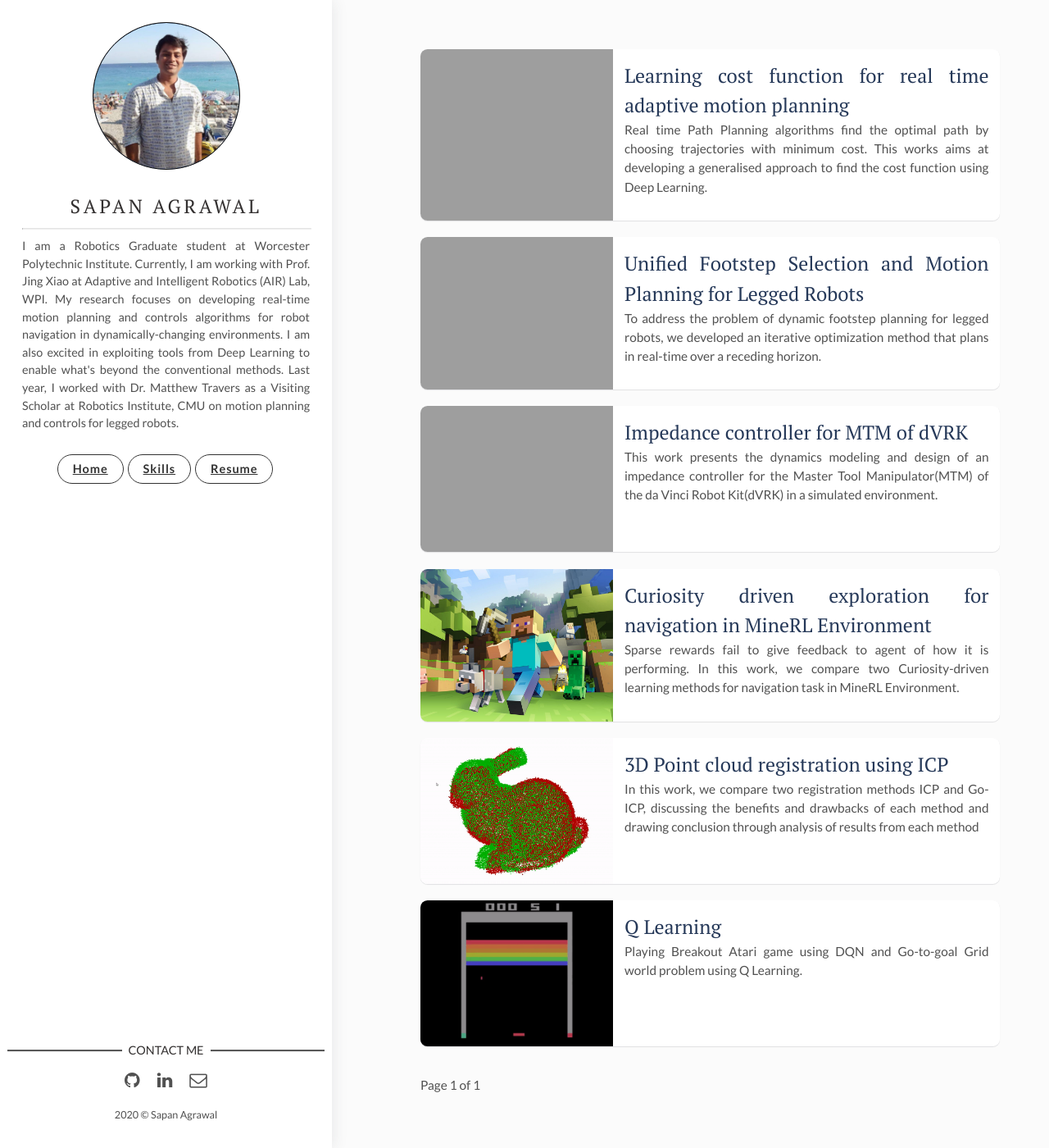
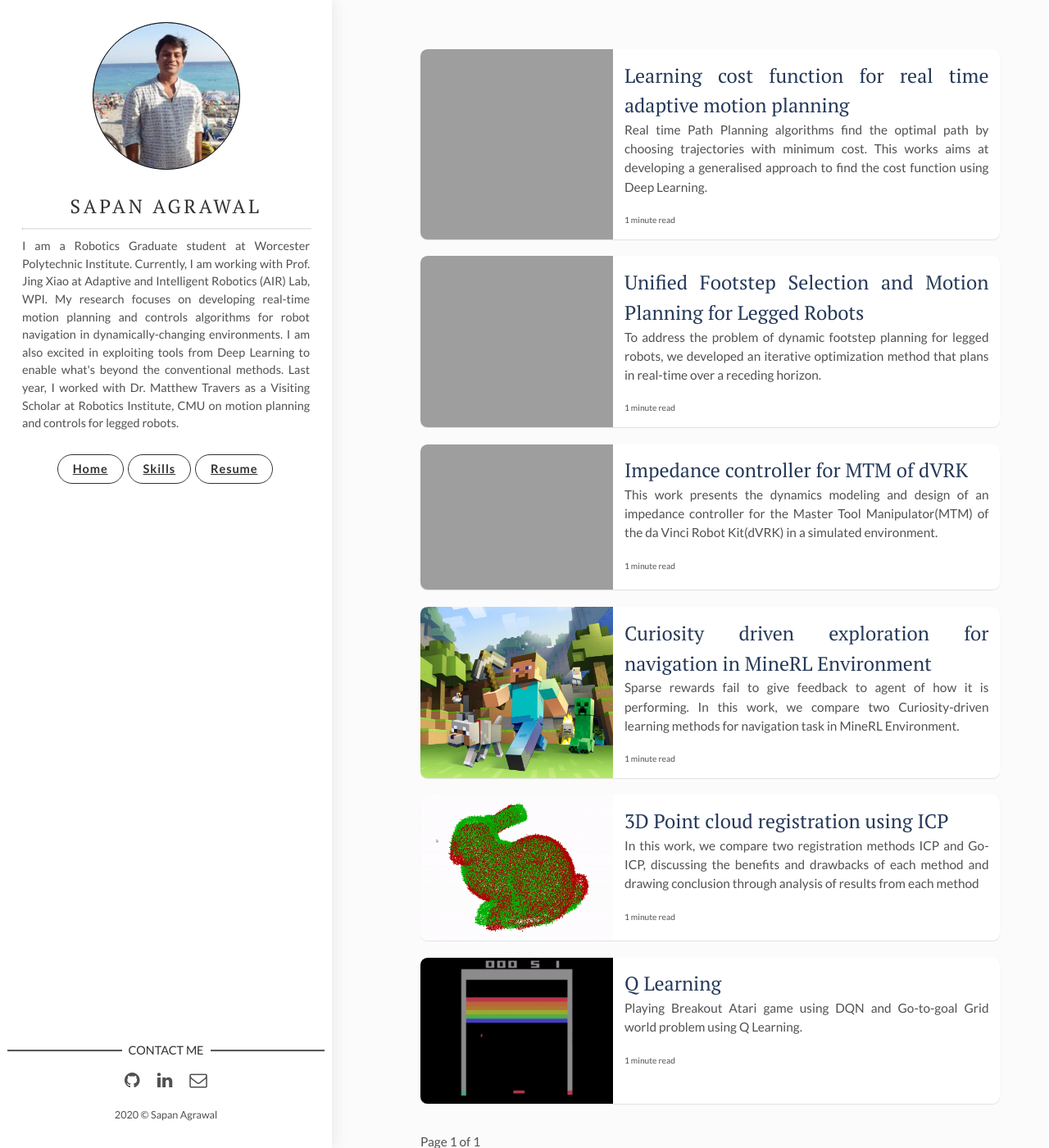
Before and after one commit to sapan-ostic/sapan-ostic.github.io, a Jekyll site: the page built from index.html, in a window 1280 px wide and 1400 px high. Shown: the whole window at 82% size. Built offline with Jekyll 4.4.1, drawn with Linux system fonts in a browser that asks for light colours; the list of posts is cut into pages by our own code.

Commit message:
general commit

```diff
--- a/index.html
+++ b/index.html
@@ -11,7 +11,7 @@
     <h2 class="post-title"><a href="{{post.url | prepend: site.baseurl}}">{{post.title}}</a></h2>
     <p>{{post.description}}</p>
     <!-- <span class="post-date">{{post.date | date: '%Y, %b %d'}}&nbsp;&nbsp;&nbsp;—&nbsp;</span> -->
-    <!-- <span class="post-words">{% capture words %}{{ post.content | number_of_words }}{% endcapture %}{% unless words contains "-" %}{{ words | plus: 250 | divided_by: 250 | append: " minute read" }}{% endunless %}</span> -->
+    <span class="post-words">{% capture words %}{{ post.content | number_of_words }}{% endcapture %}{% unless words contains "-" %}{{ words | plus: 250 | divided_by: 250 | append: " minute read" }}{% endunless %}</span>
   </div>
 </article>
 {% endfor %}
```
